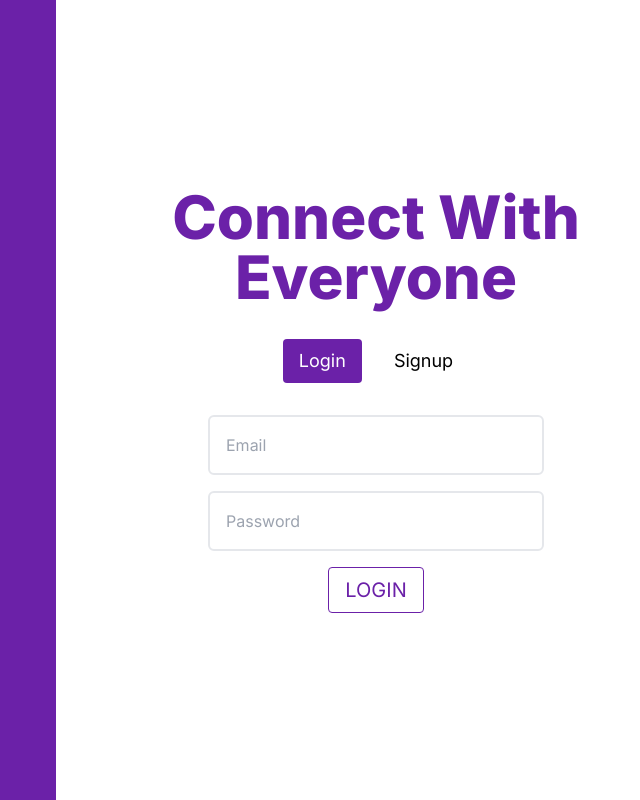
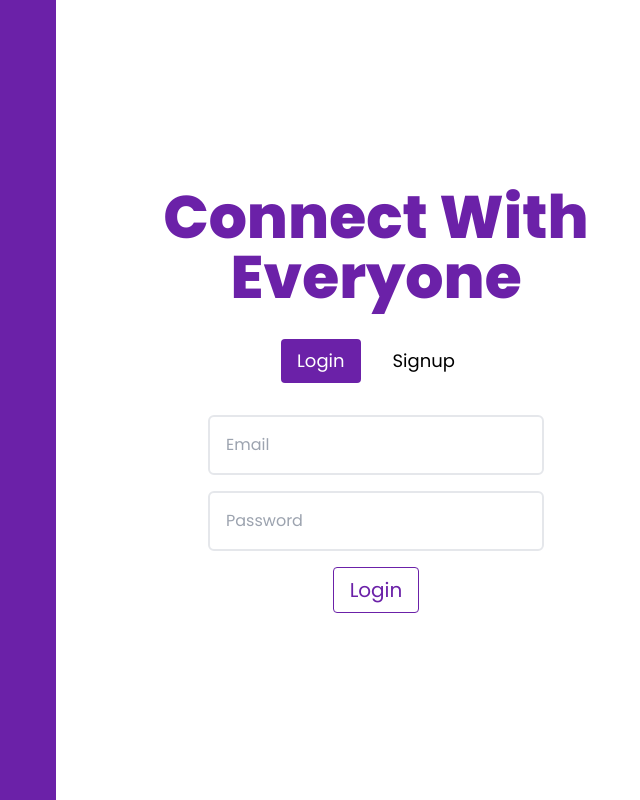
Before and after one commit to ashmeetsmonga/nextjs-hummings, a Next.js app: page / in a window 1280 px wide. Shown: the whole page, without its empty margins (584-1224 px from the left). Built offline with nearby package versions, Linux system fonts and the light colour scheme.

Commit message:
font changed to Poppins

```diff
--- a/app/layout.tsx
+++ b/app/layout.tsx
@@ -1,8 +1,11 @@
 import "./globals.css";
 import type { Metadata } from "next";
-import { Inter } from "next/font/google";
+import { Poppins } from "next/font/google";
 
-const inter = Inter({ subsets: ["latin"] });
+const poppins = Poppins({
+	subsets: ["latin"],
+	weight: ["100", "200", "300", "400", "500", "600", "700", "800", "900"],
+});
 
 export const metadata: Metadata = {
 	title: "Hummings",
@@ -12,7 +15,7 @@ export const metadata: Metadata = {
 export default function RootLayout({ children }: { children: React.ReactNode }) {
 	return (
 		<html lang='en'>
-			<body className={inter.className}>{children}</body>
+			<body className={poppins.className}>{children}</body>
 		</html>
 	);
 }
--- a/app/page.tsx
+++ b/app/page.tsx
@@ -79,13 +79,13 @@ export default function Home() {
 						{signinToggle === "login" && (
 							<button
 								onClick={handleLogin}
-								className='rounded border border-purple-800 px-4 py-2 text-purple-800 text-xl uppercase'
+								className='rounded border border-purple-800 px-4 py-2 text-purple-800 text-xl'
 							>
 								Login
 							</button>
 						)}
 						{signinToggle === "signup" && (
-							<button className='rounded border border-purple-800 px-4 py-2 text-purple-800 text-xl uppercase'>
+							<button className='rounded border border-purple-800 px-4 py-2 text-purple-800 text-xl'>
 								Signup
 							</button>
 						)}
```
